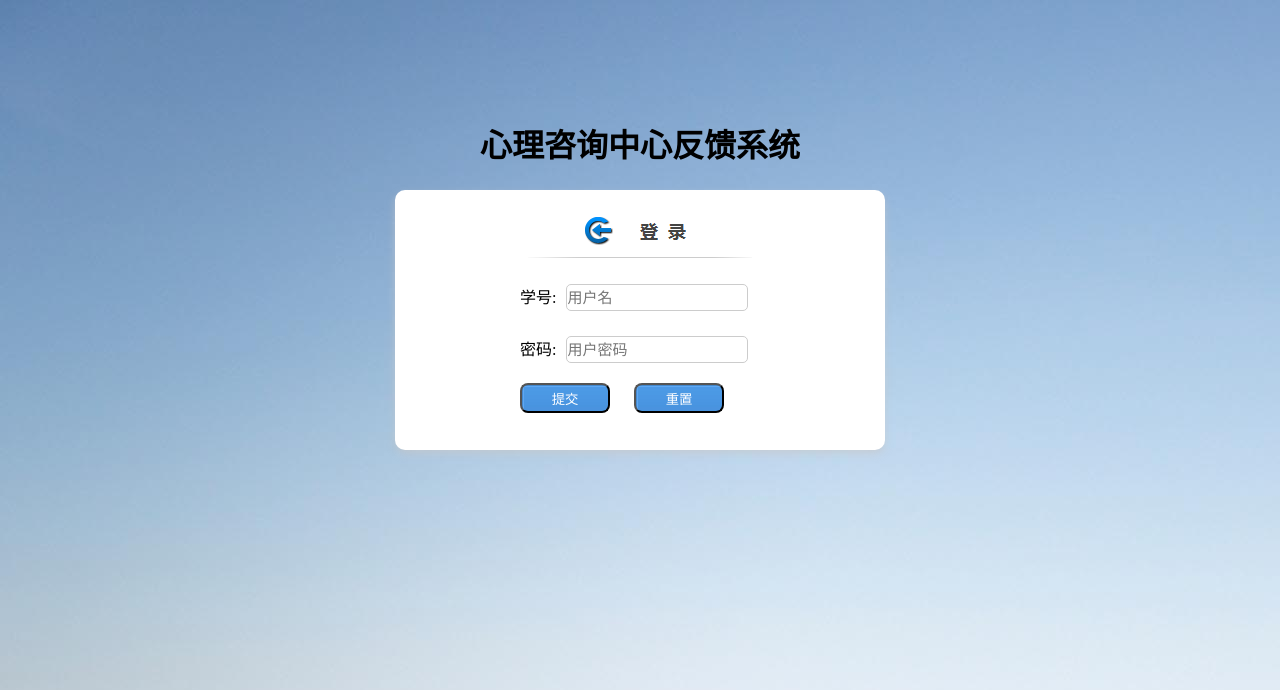
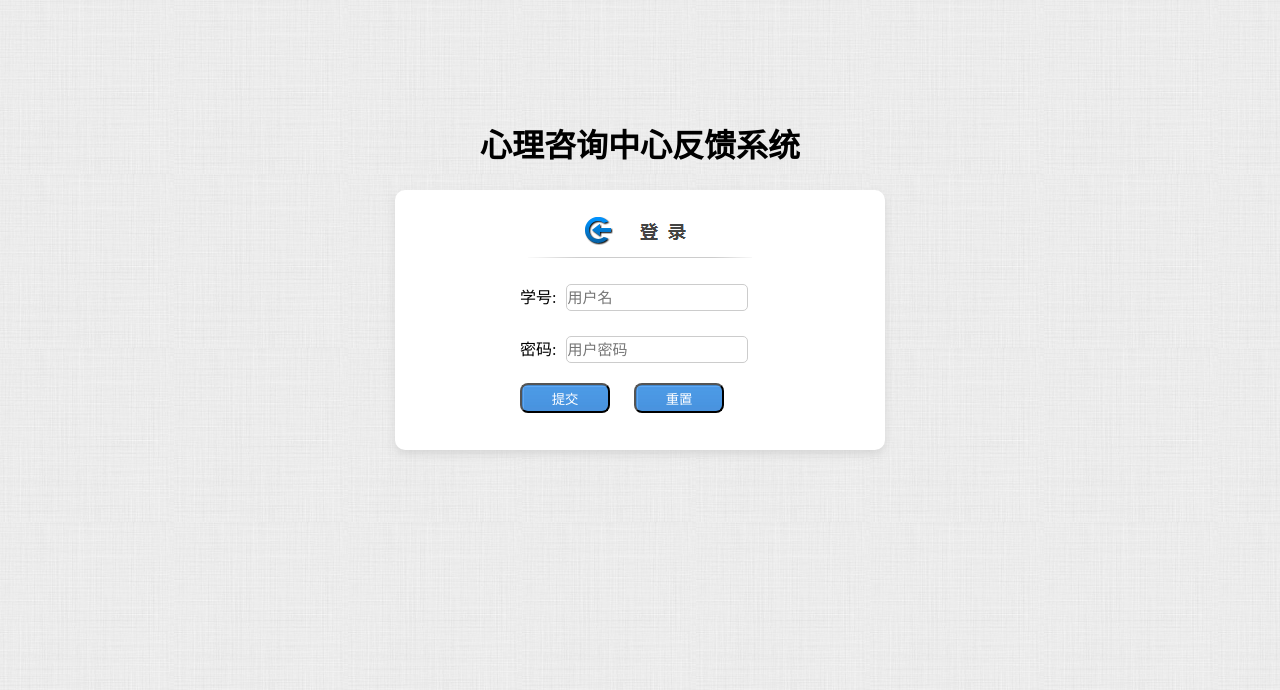
Before and after one commit to 701studio/psylocal, a PHP site: page /login.php in a window 1280 px wide. Shown: the top 690 px of the page. Run offline with PHP 8.4, Linux system fonts and the light colour scheme; a user stored in the database is signed in.

Commit message:
style change

```diff
--- a/style.css
+++ b/style.css
@@ -1,5 +1,5 @@
 body{
-	background:url(images/bg_body.jpg);
+	background:url(images/bc.jpg) repeat;
 }
 
 *{
```
Also changed, not shown: images/bc.jpg (added), images/bg_body.jpg (deleted).
